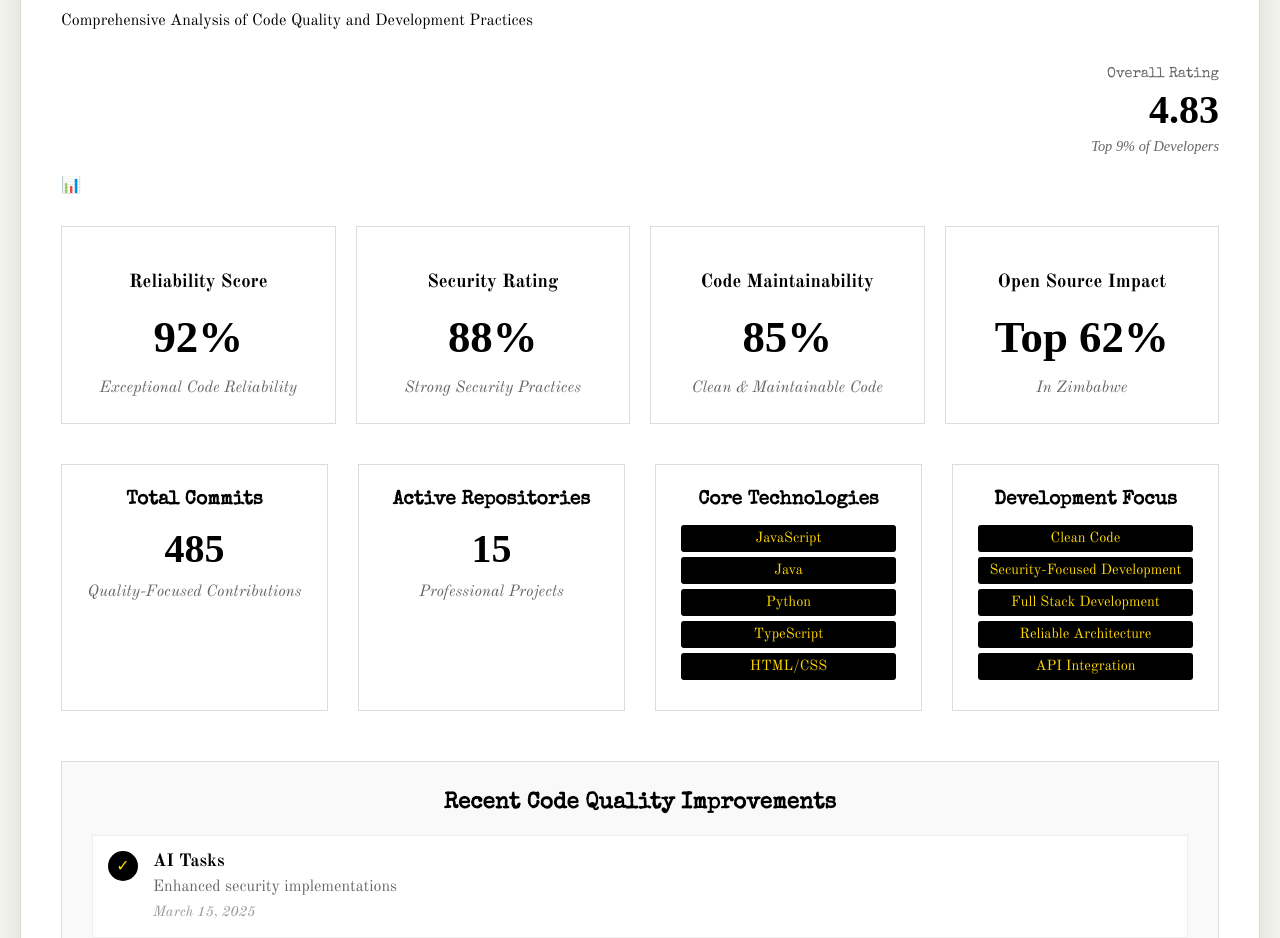
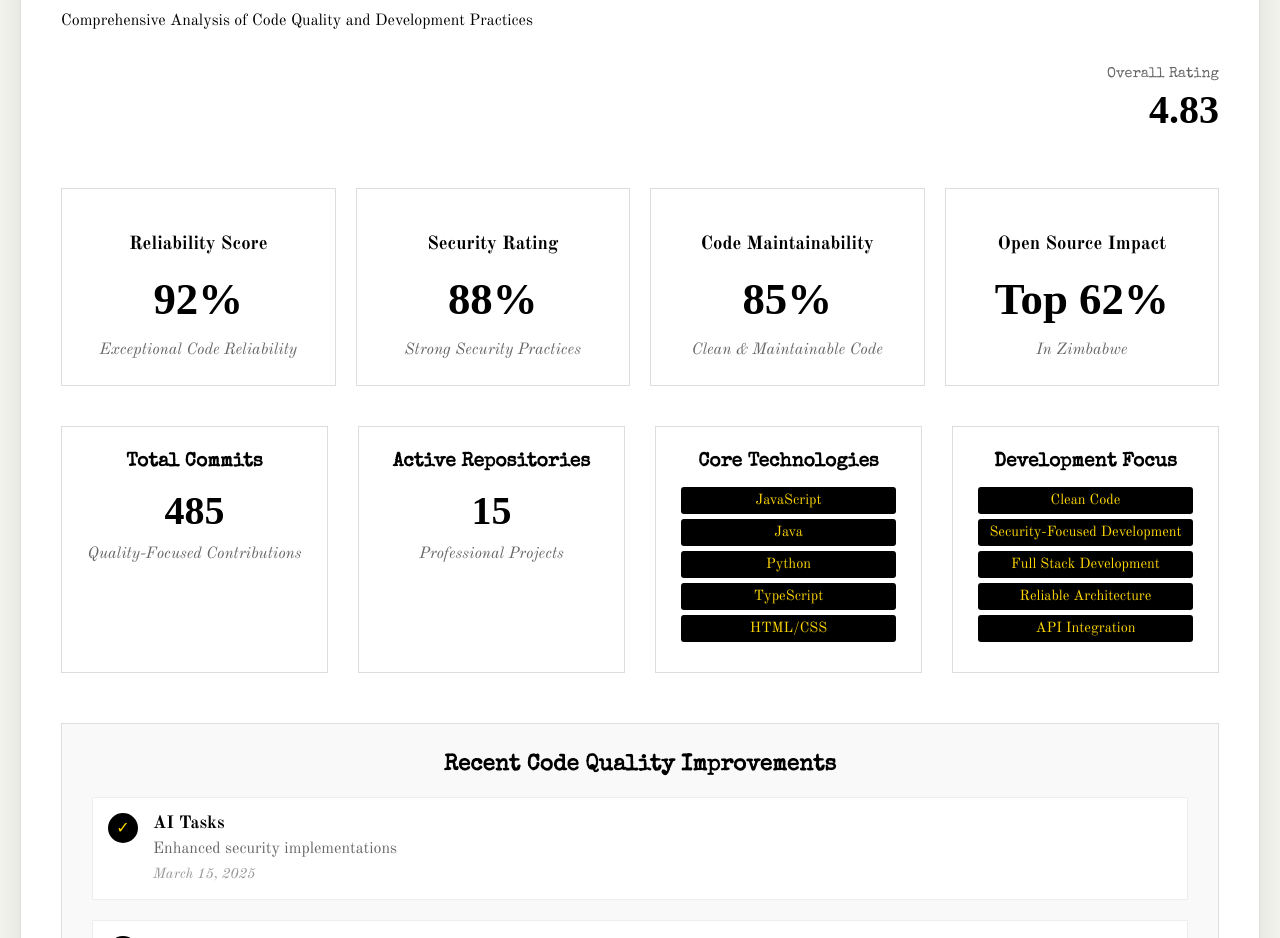
Before and after one commit to Takue-Mombe/Takue-Mombe.github.io, a Svelte app: page / in a window 1280 px wide. Shown: the part 6080-7018 px from the top of the page. Built offline with nearby package versions, Linux system fonts and the light colour scheme; the HTML template or start-up script is replaced by a standard one; a web font is replaced by a local one.

Commit message:
Remove unnecessary elements from Gitroll component, including the percentile label and divider icon, to streamline the design.

```diff
--- a/src/home/gitroll.svelte
+++ b/src/home/gitroll.svelte
@@ -55,14 +55,13 @@
                     <div class="overall-rating">
                         <span class="rating-label">Overall Rating</span>
                         <span class="rating-value">4.83</span>
-                        <span class="rating-percentile">Top 9% of Developers</span>
+
                     </div>
                 </div>
             </div>
 
             <div class="newspaper-divider">
                 <div class="divider-line"></div>
-                <div class="divider-icon">📊</div>
                 <div class="divider-line"></div>
             </div>
         </div>
```
